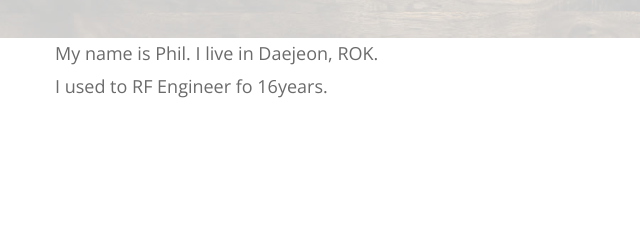
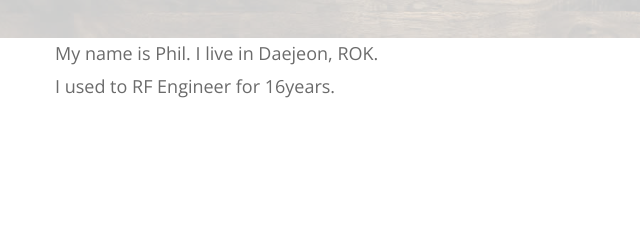
Before and after one commit to wangsoonphil/html_test, a website: page views/index.html in a window 1280 px wide. Shown: the part 861-1102 px from the top of the page, 0-640 px from the left. Drawn offline with nearby package versions, Linux system fonts and the light colour scheme; files that its build step writes are made by us from their sources; files whose address does not match are found by name.

Commit message:
Add files via upload

```diff
--- a/views/index.html
+++ b/views/index.html
@@ -42,7 +42,7 @@ https://templatemo.com/tm-530-mini-profile
               <div class="tm-welcome-left">
                 <h2 class="tm-welcome-title">Welcome to Whitewaves Profile Page</h2>
                 <p class="pb-0">
-                  My name is Phil. I live in Daejeon, ROK.<br> I used to RF Engineer fo 16years.
+                  My name is Phil. I live in Daejeon, ROK.<br> I used to RF Engineer for 16years.
                 </p>
               </div>
             </div>
```
